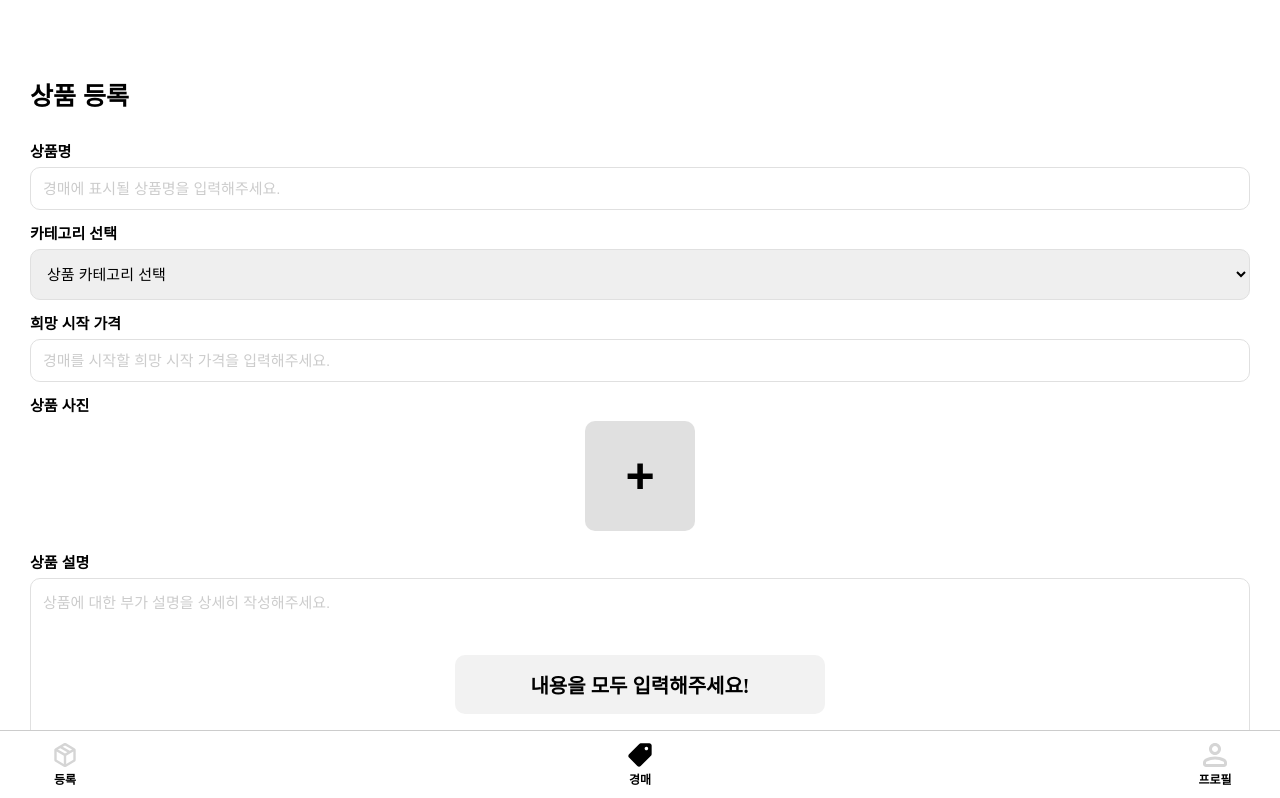
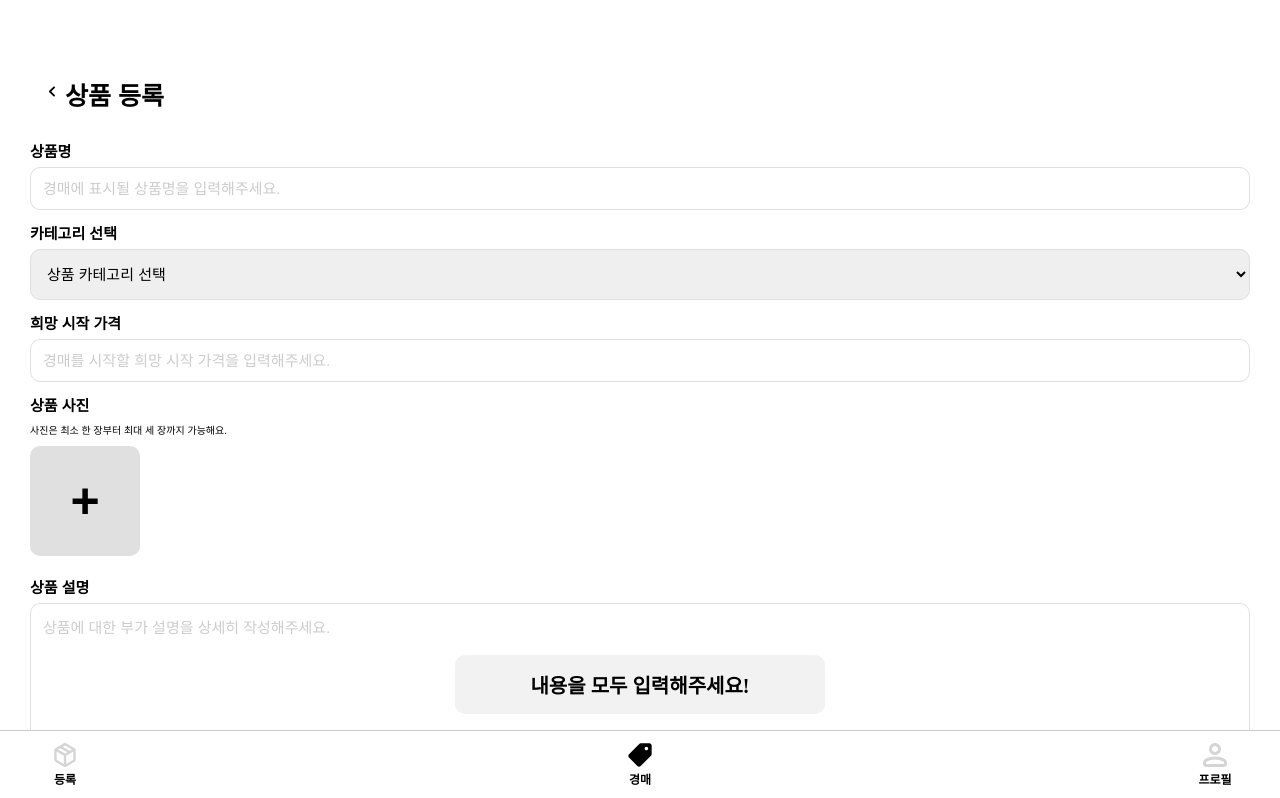
Before and after one commit to ojspp41/EcoMarket_Front_Mock, a React (Vite) app: page /upload in a window 1280 px wide. Shown: the top 798 px of the page. Built offline with nearby package versions, Linux system fonts and the light colour scheme; a web font is replaced by a local one.

Commit message:
feat : backbutton, etc ui margin

```diff
--- a/src/css/GlobalStyle.js
+++ b/src/css/GlobalStyle.js
@@ -1,4 +1,4 @@
-import { createGlobalStyle } from 'styled-components';
+import { createGlobalStyle } from "styled-components";
 
 // css 변수 생성 필요 ( color, font-size, font-weight 등)
 
--- a/src/pages/UploadThings.jsx
+++ b/src/pages/UploadThings.jsx
@@ -10,6 +10,10 @@ function UploadThings() {
   const [productInfo, setProductInfo] = useState("");
 
   const navigate = useNavigate();
+
+  const goToMain = () => {
+    navigate("/");
+  };
 
   const isFormComplete = () => {
     return productName && category && startPrice && productPhoto && productInfo;
@@ -31,6 +35,7 @@ function UploadThings() {
   return (
     <Container>
       <TitleGroup>
+        <img src="/assets/etcpage/slash.svg" alt="" onClick={goToMain} />
         <h1>상품 등록</h1>
       </TitleGroup>
 
@@ -76,6 +81,9 @@ function UploadThings() {
 
         <InputGroup>
           <label>상품 사진</label>
+          <span className="subLabel">
+            사진은 최소 한 장부터 최대 세 장까지 가능해요.
+          </span>
           <PhotoContainer>
             <input
               type="file"
@@ -104,20 +112,21 @@ function UploadThings() {
           />
         </InputGroup>
 
+        <label>상품 검수 과정</label>
         <GuideGroup>
-        <StepContainer>
+          <StepContainer>
             <CircleWrapper>
-                <img src="url_to_image1" alt="시작가 검토" />
+              <img src="url_to_image1" alt="시작가 검토" />
             </CircleWrapper>
-            <ArrowIcon>{'>'}</ArrowIcon>
+            <ArrowIcon>{">"}</ArrowIcon>
             <CircleWrapper>
-                <img src="url_to_image2" alt="상품 검토" />
+              <img src="url_to_image2" alt="상품 검토" />
             </CircleWrapper>
-                <ArrowIcon>{'>'}</ArrowIcon>
+            <ArrowIcon>{">"}</ArrowIcon>
             <CircleWrapper>
-                <img src="url_to_image3" alt="검수 완료" />
+              <img src="url_to_image3" alt="검수 완료" />
             </CircleWrapper>
-        </StepContainer>
+          </StepContainer>
         </GuideGroup>
       </Form>
 
@@ -125,7 +134,7 @@ function UploadThings() {
         className={isFormComplete() ? "active" : ""}
         onClick={isFormComplete() ? goToUpload : null}
       >
-        {isFormComplete() ? "시작하기" : "내용을 모두 입력해주세요!"}
+        {isFormComplete() ? "상품 등록하기" : "내용을 모두 입력해주세요!"}
       </SubmitButton>
     </Container>
   );
@@ -140,15 +149,24 @@ const Container = styled.div`
   align-items: center;
   padding: 84px 30px 20px 30px;
   font-family: "Pretendard", sans-serif;
-  padding-bottom: 400px; /* 하단에 추가 공간을 확보하여 스크롤 가능하도록 설정 */
+  padding-bottom: 180px; /* 하단에 추가 공간을 확보하여 스크롤 가능하도록 설정 */
 `;
 
 const TitleGroup = styled.div`
   text-align: left;
   width: 100%;
   margin-bottom: 30px;
+  display: flex;
+  justify-content: bottom;
+  img {
+    size: 25px;
+    transform: scaleX(-1);
+    display: inline;
+    margin-right: 10px;
+  }
 
   h1 {
+    display: inline;
     font-size: 25px;
     font-weight: var(--weight-semi-bold);
     margin-bottom: 5px;
@@ -165,6 +183,10 @@ const Form = styled.form`
   flex-direction: column;
   gap: 16px;
   width: 100%;
+  label {
+    font-size: 15px;
+    font-weight: bold;
+  }
 `;
 
 const InputGroup = styled.div`
@@ -203,11 +225,18 @@ const InputGroup = styled.div`
   select {
     height: 51px;
   }
+
+  .subLabel {
+    margin: 5px 0px 10px 0px;
+    font-size: 10px;
+    color: black;
+    text-align: left;
+  }
 `;
 
 const PhotoContainer = styled.div`
   display: flex;
-  justify-content: center;
+  justify-content: left;
 `;
 
 const PhotoLabel = styled.label`
@@ -251,7 +280,6 @@ const GuideGroup = styled.div`
     padding-right: 30px;
   }
 `;
-
 
 const StepContainer = styled.div`
   display: flex;
```
Also changed, not shown: src/pages/Register.jsx (+24 -22 lines), public/assets/etcpage/slash.svg (added).
